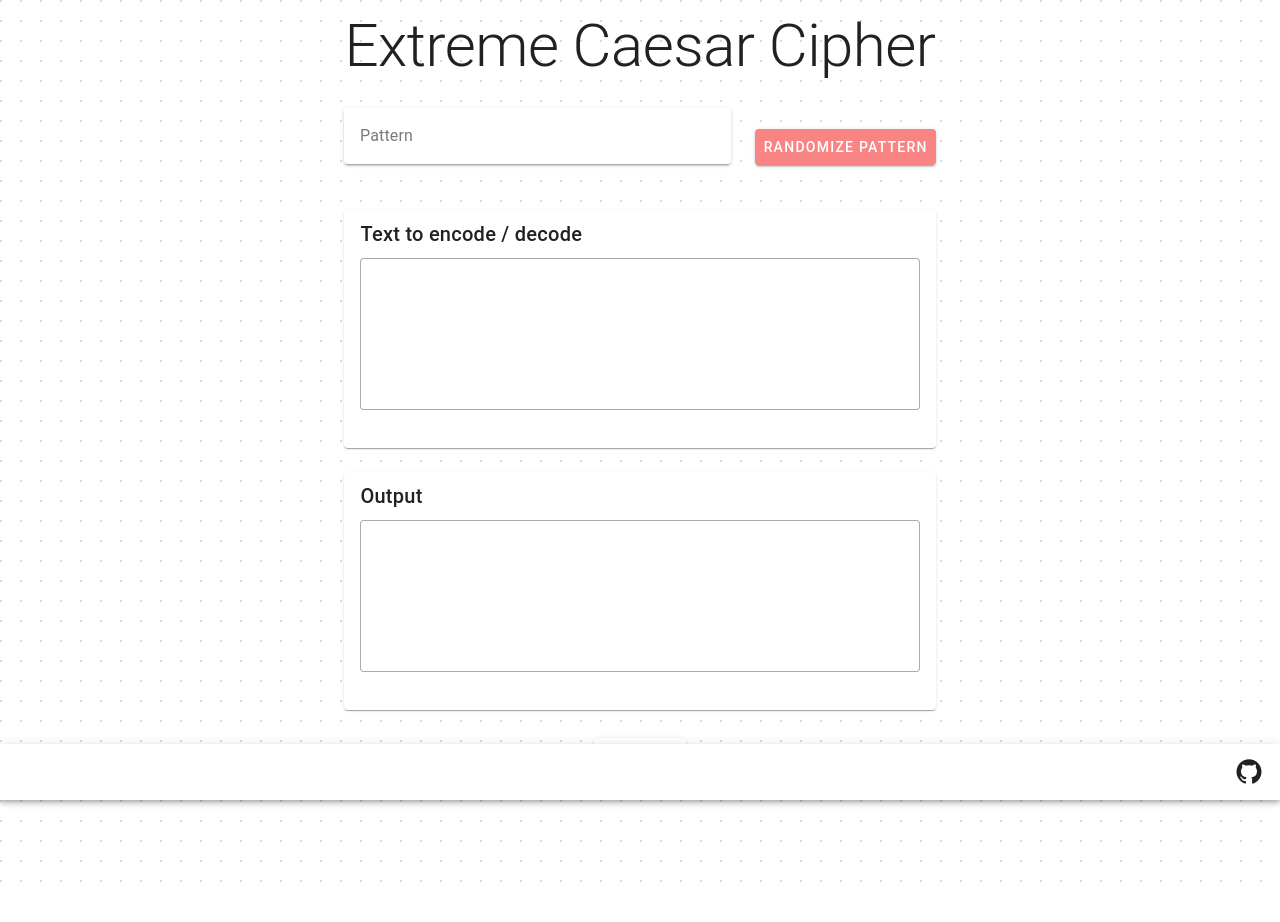
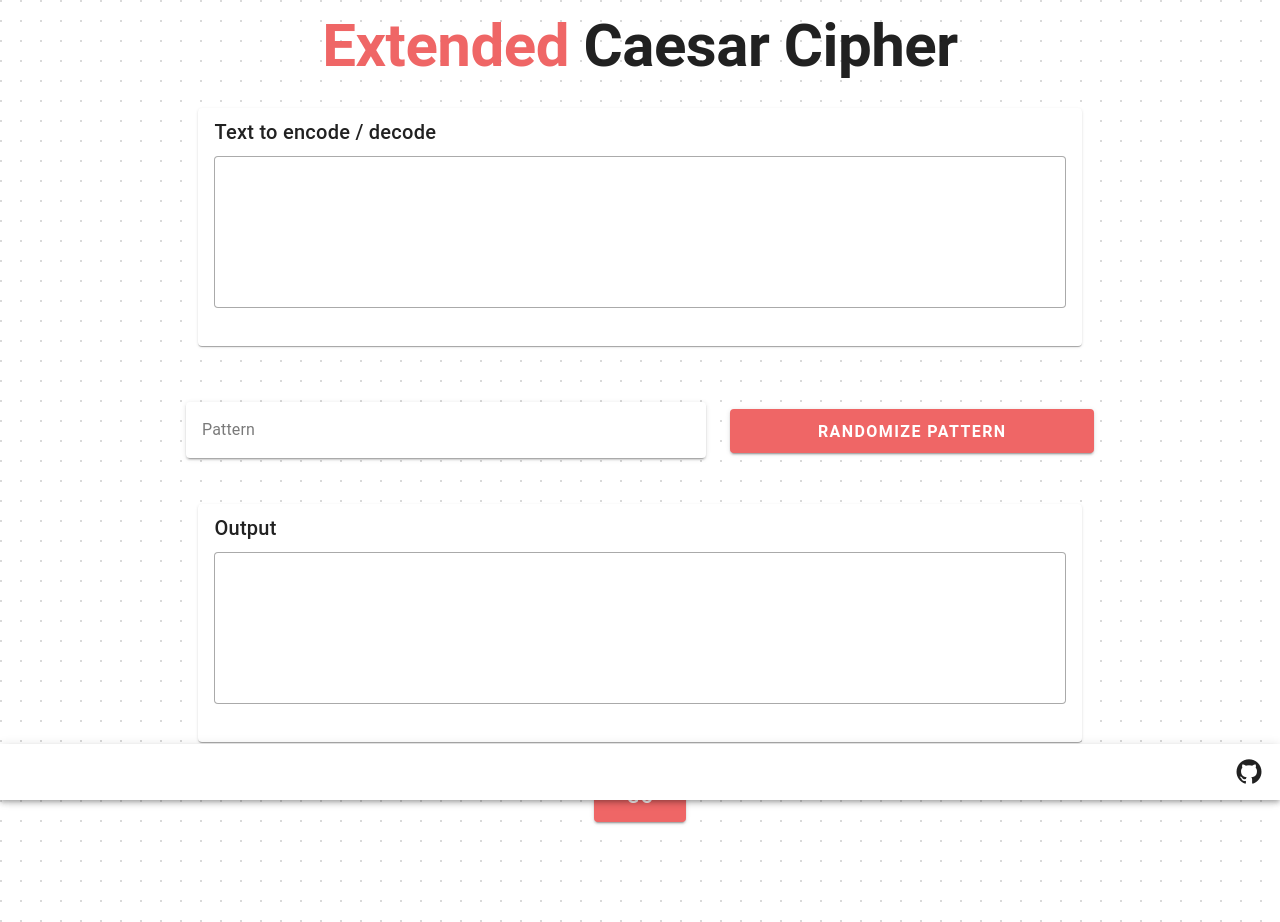
Before and after one commit to Cysiuu/ecc, a Vue app in the folder ecc-ui/: page / in a window 1280 px wide. Before the commit the page ends 890 px from the top, so only its background shows below. Built offline with nearby package versions, Linux system fonts and the light colour scheme.

Commit message:
Change structure of layout, split code into components

```diff
--- a/ecc-ui/src/App.vue
+++ b/ecc-ui/src/App.vue
@@ -8,6 +8,7 @@
       <v-main class="dotted-background">
         <main>
           <content-component/>
+          <bottom-bar-component/>
         </main>
       </v-main>
     </v-app>
@@ -25,12 +26,14 @@
 </style>
 
 <script>
-import ContentComponent from '@/components/ContentComponent.vue'
+import ContentComponent from '@/components/Content.vue'
+import BottomBarComponent from '@/components/BottomBar.vue'
 
 export default {
   name: 'App',
   components: {
-   ContentComponent
+    ContentComponent,
+    BottomBarComponent
   }
 }
 </script>
--- a/ecc-ui/src/assets/base.css
+++ b/ecc-ui/src/assets/base.css
@@ -1,4 +1,5 @@
-/* color palette from <https://github.com/vuejs/theme> */
+@import url('https://fonts.googleapis.com/css2?family=Lato:ital,wght@0,100;0,300;0,400;0,700;0,900;1,100;1,300;1,400;1,700;1,900&display=swap');
+
 :root {
     --vt-c-white: #ffffff;
     --vt-c-white-soft: #f8f8f8;
@@ -62,11 +63,10 @@ body {
     min-height: 100vh;
     color: var(--color-text);
     background: var(--color-background);
-  transition:
-    color 0.5s,
+    transition: color 0.5s,
     background-color 0.5s;
     line-height: 1.6;
-  font-family:
+    font-family: 'Lato',
     Inter,
     -apple-system,
     BlinkMacSystemFont,
@@ -84,3 +84,11 @@ body {
     -webkit-font-smoothing: antialiased;
     -moz-osx-font-smoothing: grayscale;
 }
+
+.v-text-field,
+.v-card,
+.v-card-title,
+.v-card-text,
+.v-textarea {
+    font-family: 'Lato', sans-serif;
+}
--- a/ecc-ui/src/assets/main.css
+++ /dev/null
@@ -1,35 +0,0 @@
-@import 'base.css';
-
-#app {
-  max-width: 1280px;
-  margin: 0 auto;
-  padding: 2rem;
-  font-weight: normal;
-}
-
-a,
-.green {
-  text-decoration: none;
-  color: hsla(160, 100%, 37%, 1);
-  transition: 0.4s;
-  padding: 3px;
-}
-
-@media (hover: hover) {
-  a:hover {
-    background-color: hsla(160, 100%, 37%, 0.2);
-  }
-}
-
-@media (min-width: 1024px) {
-  body {
-    display: flex;
-    place-items: center;
-  }
-
-  #app {
-    display: grid;
-    grid-template-columns: 1fr 1fr;
-    padding: 0 2rem;
-  }
-}
--- /dev/null
+++ b/ecc-ui/src/components/BottomBar.vue
@@ -0,0 +1,19 @@
+<script setup>
+function goToGitHub() {
+  window.open('https://github.com/Cysiuu/ecc', '_blank');
+}
+</script>
+<template>
+  <v-bottom-navigation app class="d-flex align-center">
+    <v-icon
+      icon="mdi-github"
+      size="30"
+      class="ml-auto mr-4"
+      @click="goToGitHub"
+    ></v-icon>
+  </v-bottom-navigation>
+</template>
+
+<style scoped>
+
+</style>
--- a/ecc-ui/src/components/CipherComponent.vue
+++ /dev/null
@@ -1,5 +0,0 @@
-<template>
-  <div>
-    <p>Hello world</p>
-  </div>
-</template>
--- /dev/null
+++ b/ecc-ui/src/components/Content.vue
@@ -0,0 +1,96 @@
+<template>
+  <v-container class="fluid align-center justify-center fill-height">
+    <v-form>
+      <h2 class="text-h2 text-center mb-8 font-weight-bold">
+        <span class="text-secondary">Extended</span> Caesar Cipher
+      </h2>
+
+      <v-row>
+        <v-col cols="12">
+          <v-card>
+            <v-card-title>Text to encode / decode</v-card-title>
+            <v-card-text>
+              <v-textarea
+                clearable
+                variant="outlined"
+                no-resize
+              ></v-textarea>
+            </v-card-text>
+          </v-card>
+        </v-col>
+
+        <v-row class="mt-3 pa-0 d-flex justify-center align-center">
+          <v-col
+            cols="12"
+            sm="7"
+            md="7"
+            lg="7"
+            xl="7"
+            class="d-flex align-center"
+          >
+            <v-text-field
+              clearable
+              label="Pattern"
+              variant="solo"
+              class="mt-5"
+            ></v-text-field>
+          </v-col>
+          <v-col
+            cols="12"
+            sm="5"
+            md="5"
+            lg="5"
+            xl="5"
+            class="d-flex align-center"
+          >
+            <v-btn
+              color="secondary"
+              size="large"
+              class="font-weight-600 "
+              style="width: 100%"
+            >
+              Randomize Pattern
+            </v-btn>
+          </v-col>
+        </v-row>
+
+
+        <v-col cols="12" class="mt-3">
+          <v-card>
+            <v-card-title>Output</v-card-title>
+            <v-card-text>
+              <v-textarea
+                readonly
+                variant="outlined"
+                no-resize
+              ></v-textarea>
+            </v-card-text>
+          </v-card>
+        </v-col>
+      </v-row>
+
+      <v-col class="text-center mb-4 mt-4">
+        <v-btn
+          color="secondary"
+          size="x-large"
+          class="font-weight-600"
+        >
+          GO
+        </v-btn>
+      </v-col>
+    </v-form>
+
+
+  </v-container>
+</template>
+
+<style scoped>
+
+.fill-height {
+  min-height: 100vh;
+}
+
+.font-weight-600 {
+  font-weight: 600;
+}
+</style>
--- a/ecc-ui/src/components/ContentComponent.vue
+++ /dev/null
@@ -1,109 +0,0 @@
-<script setup>
-</script>
-
-<template>
-  <v-container class="fluid align-center justify-center fill-height">
-      <v-form>
-
-        <h2 class="text-h2 text-center mb-8">Extreme Caesar Cipher</h2>
-
-        <v-row>
-          <v-col
-            cols="12"
-            sm="8"
-            md="8"
-            lg="8"
-            xl="8">
-            <v-text-field
-              clearable
-              label="Pattern"
-              variant="solo"
-            ></v-text-field>
-          </v-col>
-          <v-col
-            cols="12"
-            sm="4"
-            md="4"
-            lg="4"
-            xl="4"
-            class="d-flex align-center justify-center"
-          >
-            <v-btn
-              color="secondary"
-            >Randomize Pattern</v-btn>
-          </v-col>
-        </v-row>
-
-        <v-row>
-          <v-col
-            cols="12"
-            sm="12"
-            md="12"
-            lg="12"
-            xl="12"
-          >
-            <v-card>
-              <v-card-title>Text to encode / decode</v-card-title>
-              <v-card-text>
-                <v-textarea
-                  clearable
-                  variant="outlined"
-                  no-resize
-                ></v-textarea>
-              </v-card-text>
-            </v-card>
-          </v-col>
-
-          <v-col
-          cols="12"
-          sm="12"
-          md="12"
-          lg="12"
-          xl="12"
-          >
-            <v-card>
-              <v-card-title>Output</v-card-title>
-              <v-card-text>
-                <v-textarea
-                  readonly
-                  variant="outlined"
-                  no-resize
-                ></v-textarea>
-              </v-card-text>
-            </v-card>
-          </v-col>
-        </v-row>
-
-        <v-col class="text-center mb-4 mt-4">
-          <v-btn class="v-btn--size-x-large">GO</v-btn>
-        </v-col>
-
-      </v-form>
-
-    <v-bottom-navigation app class="d-flex align-center">
-      <v-icon
-        icon="mdi-github"
-        size="30"
-        class="ml-auto mr-4"
-        @click="goToGitHub"
-      ></v-icon>
-    </v-bottom-navigation>
-
-  </v-container>
-</template>
-
-<style scoped>
-.fill-height{
-  min-height: 100vh;
-}
-</style>
-
-<script>
-export default {
-  methods: {
-    goToGitHub() {
-      window.open('https://github.com/Cysiuu/ecc', '_blank');
-    }
-  }
-}
-</script>
--- a/ecc-ui/src/main.js
+++ b/ecc-ui/src/main.js
@@ -1,50 +1,47 @@
 import { createApp } from 'vue';
 import router from './router';
 import axios from 'axios';
-import 'vuetify/styles';
+import 'vuetify/styles'; // Import Vuetify styles
 import { createVuetify } from 'vuetify';
 import * as components from 'vuetify/components';
 import * as directives from 'vuetify/directives';
 import '@mdi/font/css/materialdesignicons.css';
-import '@/assets/main.scss';
+import '@/assets/base.sass';
 import App from './App.vue';
 
 const vuetify = createVuetify({
   components,
   directives,
   theme: {
-    defaultTheme: 'light', // Set the default theme to light or dark
+    defaultTheme: 'light',
     themes: {
       light: {
         colors: {
-          primary: '#179299', // Catppuccin Latte - Teal color
-          secondary: '#f88484', // Catppuccin Latte - Orange color
-          background: '#ffffff', // Catppuccin Latte - Peachy background
-          surface: '#ffffff', // Lighter surface color from Catppuccin
-          error: '#f38ba8', // Catppuccin Latte - Red color
-          info: '#04a5e5', // Catppuccin Latte - Blue color
-          success: '#40a02b', // Catppuccin Latte - Green color
-          warning: '#e5c890', // Catppuccin Latte - Soft Yellow
-          card: '#f4dbd6', // Lighter pinkish card color
+          primary: '#179299',
+          secondary: '#ef6666',
+          background: '#ffffff',
+          surface: '#ffffff',
+          error: '#f38ba8',
+          info: '#04a5e5',
+          success: '#40a02b',
+          warning: '#e5c890',
+          card: '#f4dbd6',
         },
       },
       dark: {
         colors: {
-          primary: '#89b4fa', // Catppuccin Mocha - Blue color
-          secondary: '#f5c2e7', // Catppuccin Mocha - Pink color
-          background: '#1e1e2e', // Dark purple background for the dark theme
-          surface: '#302d41', // A darker purple for card surfaces
-          error: '#f38ba8', // Catppuccin Mocha - Soft red color
-          info: '#89dceb', // Catppuccin Mocha - Cyan color
-          success: '#a6e3a1', // Catppuccin Mocha - Light green
-          warning: '#fab387', // Catppuccin Mocha - Orange
-          card: '#1e1e2e', // Same as background but could add transparency for effect
+          primary: '#89b4fa',
+          secondary: '#f5c2e7',
+          background: '#1e1e2e',
+          surface: '#302d41',
+          error: '#f38ba8',
+          info: '#89dceb',
+          success: '#a6e3a1',
+          warning: '#fab387',
+          card: '#1e1e2e',
         },
       },
     },
-  },
-  typography: {
-    defaultFontFamily: 'Lato, sans-serif', // Set Lato as the default font family
   },
 });
 
--- a/ecc-ui/src/router/index.js
+++ b/ecc-ui/src/router/index.js
@@ -1,14 +1,9 @@
-import { createRouter, createWebHistory } from 'vue-router'
-import CipherComponent from '@/components/CipherComponent.vue'
+import {createRouter, createWebHistory} from 'vue-router'
 
 const router = createRouter({
   history: createWebHistory(import.meta.env.BASE_URL),
   routes: [
-    {
-      path: '/',
-      name: 'home',
-      component: CipherComponent
-    },
+    {},
   ]
 })
 
```
Also changed, not shown: ecc-ui/src/assets/base.sass (added), ecc-ui/src/assets/main.scss (deleted). Lines whose indentation alone changed are shown as unchanged.
